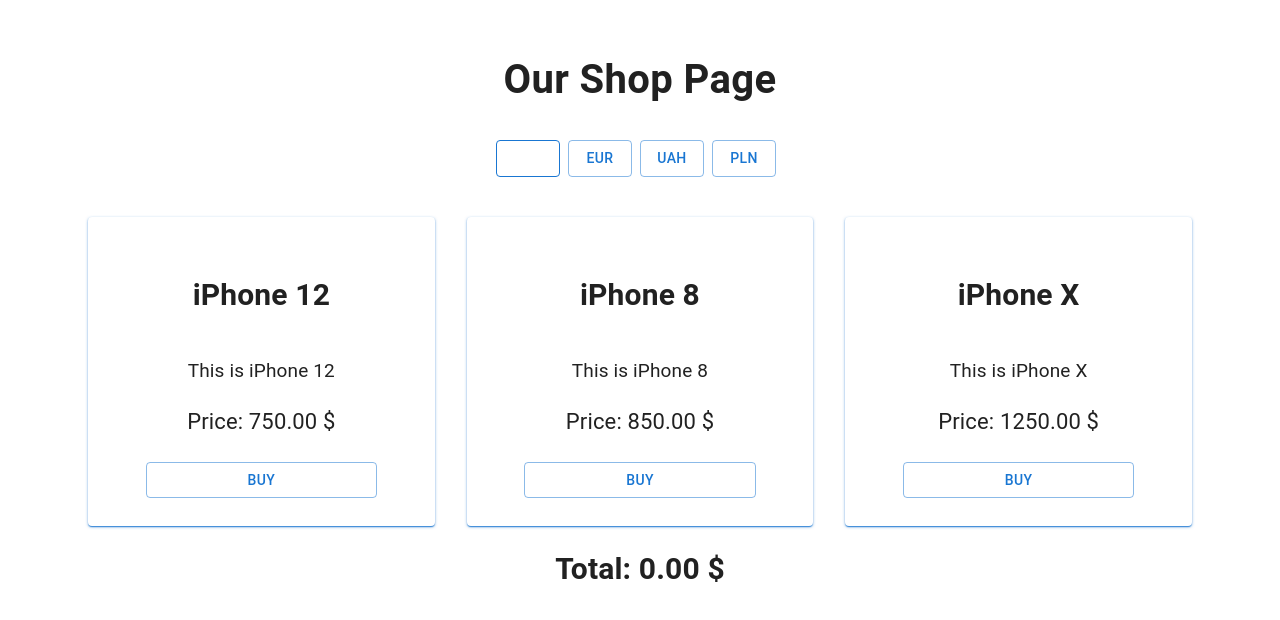
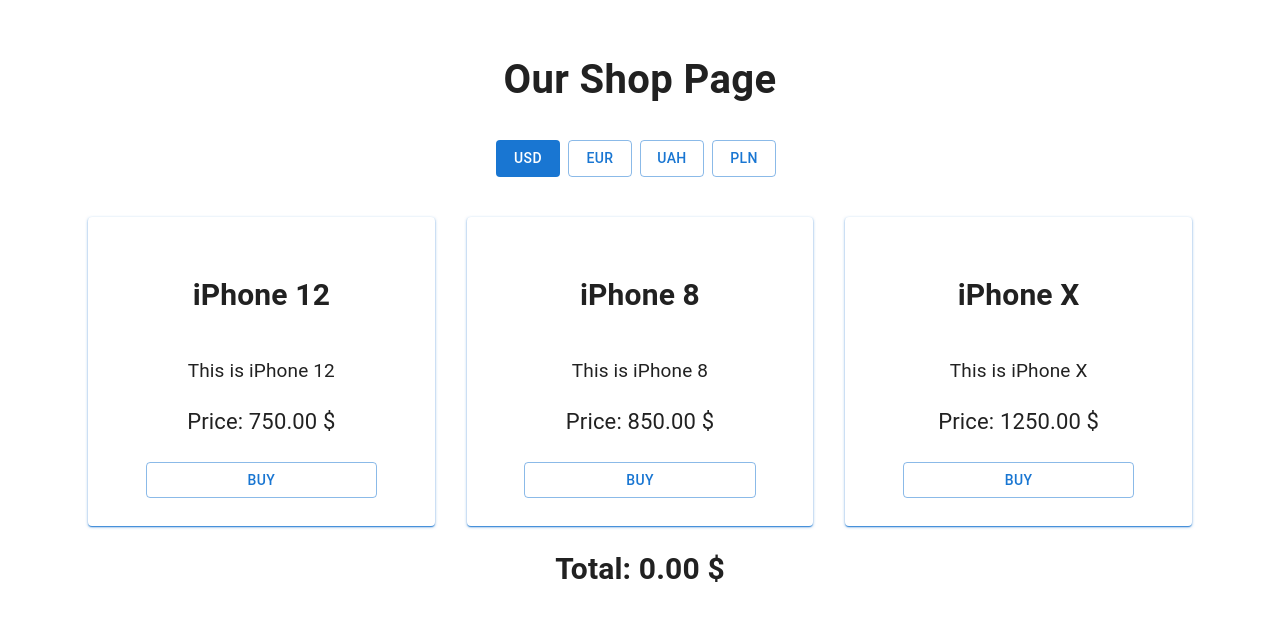
Before and after one commit to OlgaStam/exam, a React (Create React App) app: page / in a window 1280 px wide. In both pictures the pointer is over the button "USD". Shown: the top 620 px of the page. Built offline with nearby package versions, Linux system fonts and the light colour scheme.

Commit message:
.active:hover

```diff
--- a/src/container/Main/Main.scss
+++ b/src/container/Main/Main.scss
@@ -12,7 +12,7 @@
     cursor: pointer;
 }
 
-.active{
+.active, .active:hover{
     color: white;
     border: 1px solid rgba(25, 118, 210, 0.5);
     background-color: #1976d2;
```
